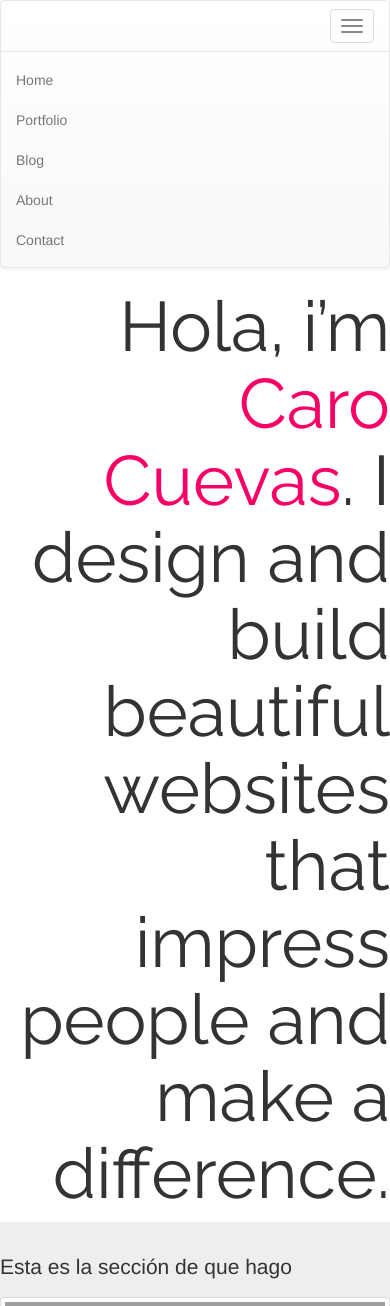
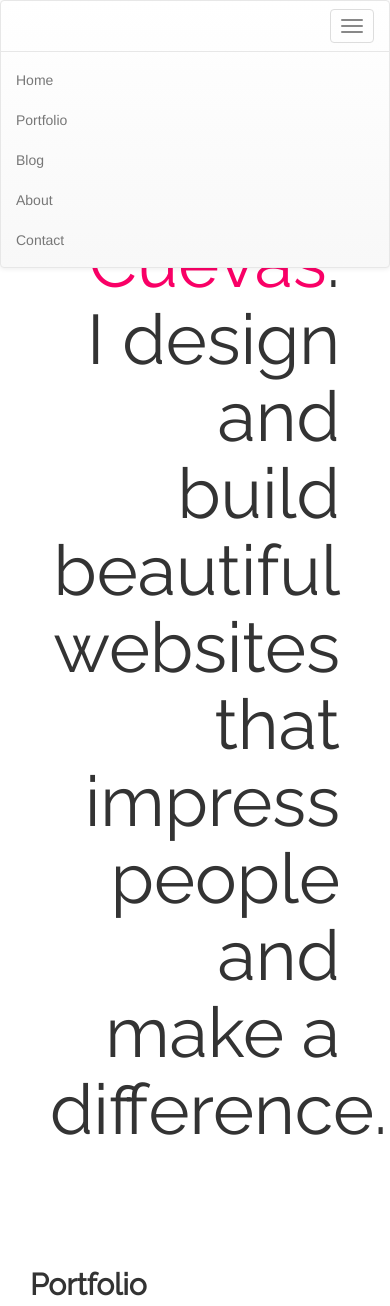
Before and after one commit to carocuevas/Wordpress-prueba-ccuevas, a PHP site: page / in a window 390 px wide, after a click that opens the changed part. Shown: the top 1306 px of the page. Run offline with PHP 8.4, Linux system fonts and the light colour scheme; grey boxes are pictures that could not be loaded.

Commit message:
Cuarto commit

```diff
--- a/assets/css/style.css
+++ b/assets/css/style.css
@@ -5,13 +5,48 @@ h1{
 font-family: 'Raleway', sans-serif;
 text-align: right;
 font-size: 70px;
+margin: 70px 50px 50px 50px;
 }
 h2{
 font-family: 'Raleway', sans-serif;
+padding: 20px 0 20px 0;
+font-weight: bold;
+}
+h3{
+
+}
+h4{
+
+}
+h5{
+
 }
 span{
 color:#f90066;
 }
-nav{
+.navbar{
 	position: fixed;
+    top: 0;
+    width: 100%;
 }
+main{
+
+}
+.jumbotron{
+	background-color: white;
+	background-image: url('../images/upbanner.png');
+	background-repeat: no-repeat;
+	display: block;
+	margin-top: 0;
+	background-size: cover;
+	padding: 30px;
+}
+footer{
+	margin: 0;
+	background-color: #FFFFFF;
+	text-align: center;
+	font-size: 10px;
+	padding: 0.7em 0 0 0;
+	border: solid 1px #eaeaea;
+	bottom: 0;
+}
--- a/index.html
+++ b/index.html
@@ -42,44 +42,46 @@
 
 	<main>
 		<section>
-		<h1>Hola, i’m <span>Caro Cuevas</span>. I design and build beautiful websites that impress people and make a difference.</h1>
+		<h1>Hola, i’m <span>Caro Cuevas</span>. <br>
+			I design and build beautiful <br>
+			websites that impress people<br>
+			and make a difference.</h1>
 		</section>
 
 	<section>
 		<div class="jumbotron">
-			<div>
-				<p>Esta es la sección de que hago</p>
+			<h2>Portfolio</h2>
 		    <div class="row cardsvarias">
 
 		        <div class="col-sm-4 col-md-4">
 		          <div class="thumbnail cardsdiv">
-            <img src="images/1.jpg" alt="foto1">
+		            <img src="assets/images/portimg1-01.png" alt="foto1">
 		            <div class="caption">
-              <h3>Título foto 1</h3>
-              <p>Breve descripción de la foto (lugar, año, temática).</p>
-              <p><a href="#" class="btn btn-default" role="button">Button</a></p>
+		              <h3>Interface design</h3>
+		              <p>Design and usability the corporative web for Inmobiliaria Absal.</p>
+		              <p><a href="#" class="btn btn-default" role="button">Ver más</a></p>
 		            </div>
 		          </div>
 		        </div>
 
 		        <div class="col-sm-4 col-md-4">
 		          <div class="thumbnail cardsdiv">
-            <img src="images/2.jpg" alt="foto1">
+		            <img src="assets/images/portimg2-01.png" alt="foto2">
 		            <div class="caption">
-              <h3>Título foto 2</h3>
-              <p>Breve descripción de la foto (lugar, año, temática).</p>
-              <p><a href="#" class="btn btn-default" role="button">Button</a></p>
+		              <h3>Interface design</h3>
+		              <p>Design and the corporative web for Inmobiliaria CVP.</p>
+		              <p><a href="#" class="btn btn-default" role="button">Ver más</a></p>
 		            </div>
 		          </div>
 		        </div>
 
 		        <div class="col-sm-4 col-md-4">
 		          <div class="thumbnail cardsdiv">
-            <img src="images/3.jpg" alt="foto1">
+		            <img src="assets/images/portimg1-01.png" alt="foto3">
 		            <div class="caption">
-              <h3>Título foto 3</h3>
+		              <h3>Editorial design</h3>
 		              <p>Breve descripción de la foto (lugar, año, temática).</p>
-              <p><a href="#" class="btn btn-default" role="button">Button</a></p>
+		              <p><a href="#" class="btn btn-default" role="button">Ver más</a></p>
 		            </div>
 		          </div>
 		        </div>
@@ -87,34 +89,18 @@
 			</div>
 		</div>
 
-		</div>
-	</section>
-
-			<div>
-				<p>Esta es la sección de presentación de mi</p>
-				<div class="col-md-6">
-					<img src="" alt="">
-				</div>
-				<div>
-					<p>Presentación pequeña de about con hobbies</p>
-				</div>
-			</div>
-
-
-
-	<section>
 		<section class="container_about">
 			<div class="row">
-				<div class="col-md-offset-2 col-md-2">
-					<img class="me" src="assets/img/naomi-thai.png" alt="me">
+				<div class="col-md-offset-1 col-md-2">
+					<img class="me" src="assets/images/me.png" alt="me">
 				</div>
-				<div class="col-md-1 name">
-					<h4>Naomi Thai</h4>
-					<h6>@Naothai</h6>
-					<h6>depelos.com</h6>
+				<div class="col-md-2 name">
+					<h4>Carolina Cuevas Andreu</h4>
+					<h6>@carocuevas</h6>
+					<h6>catecuevas@gmail.com</h6>
 				</div>
 				<div class="col-md-4">
-					<h6>Lorem ipsum dolor sit amet, consectetur adipisicing elit. Reprehenderit quisquam nemo suscipit laudantium veritatis, molestias, temporibus similique excepturi, ipsam, deleniti neque nobis labore. Similique pariatur, accusantium molestias consectetur. Nemo, possimus.
+					<h6>I'm a little person with a big spirit. I ran with wolf's, and i trully love interface design. My next step is start with a UX career, for what i'm gonna do my best.
 				</div>
 			</div>
 		</section>
@@ -123,9 +109,9 @@
 			<div id="wrap">
 				<a id="prev" href="#">&lt;</a><a id="forw" href="#">&gt;</a>
 				<ul id="carrusel">
-				    <li>Los mejores cortes del 2018        ¿Cómo cuidar tu barba en invierno?</li>
-				    <li>¿Cómo cuidar tu barba en invierno?        Hola barbas temporada 2018</li>
-				    <li> Hola barbas temporada 2018        Los mejores cortes del 2018</li>
+				    <li>Principios del UX</li>
+				    <li>Infaltables de la temporada 2018 en UI</li>
+				    <li>How to get a job in UX</li>
 				</ul>
 			</div>
 		</section>
@@ -134,7 +120,7 @@
 	</main>
 
 	<footer>
-		<p> Datos de contacto</p>
+		<p> Todos los derechos reservados © Carolina Cuevas Andreu</p>
 	</footer>
 
 	<script src="https://code.jquery.com/jquery-3.3.1.js"
```
Also changed, not shown: assets/images/me.png (added), assets/images/portimg1-01.png (added), assets/images/portimg2-01.png (added), assets/images/upbanner.png (added). Lines whose indentation alone changed are shown as unchanged.
